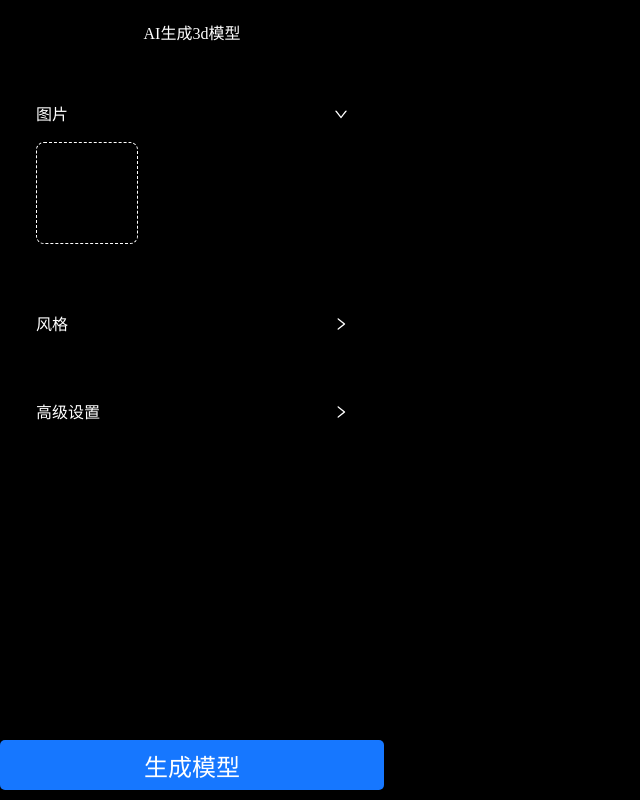
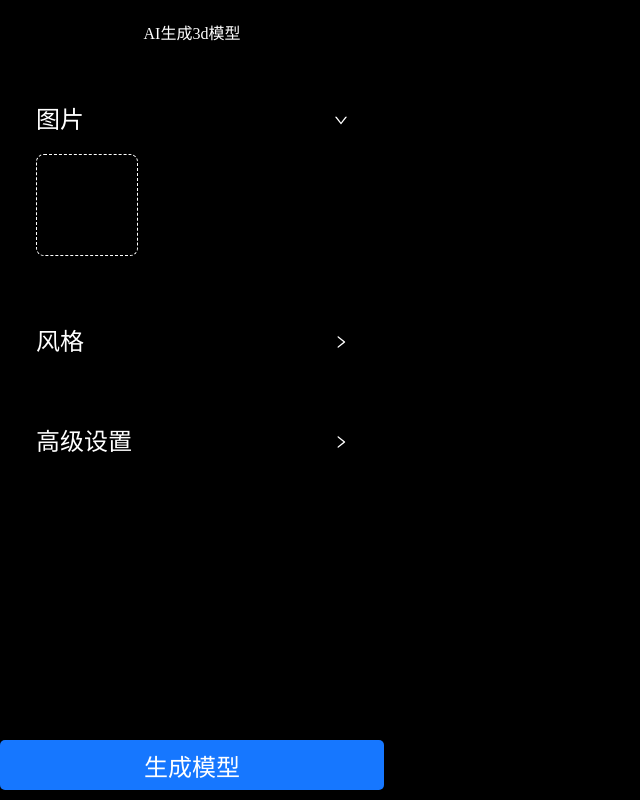
Before and after one commit to Codejoy-Lab/3dIamgeDispaly, a React (Vite) app: page /imageToModel in a window 1280 px wide. Shown: the whole page, without its empty margins (0-640 px from the left). Built offline with nearby package versions, Linux system fonts and the light colour scheme.

Commit message:
feat: 修改样式

```diff
--- a/src/Pages/ImageToModel/index.module.scss
+++ b/src/Pages/ImageToModel/index.module.scss
@@ -6,6 +6,12 @@
     display: flex;
     justify-content: center;
     align-items: center;
+
+    :global {
+        .ant-collapse-header-text {
+            font-size: 1.5rem;
+        }
+    }
 }
 
 
@@ -76,7 +82,7 @@
 }
 
 .typeHeader {
-    padding: 10px 0;
+    padding: 20px 0;
 }
 
 .typeLabel {
@@ -89,7 +95,7 @@
 
     .textarea {
         outline: none !important;
-        width: 100%;
+        width: calc(100% - 20px);
         resize: vertical;
         border-radius: 5px;
         padding: 10px;
@@ -108,3 +114,10 @@
 .HighLevelSettingTitle {
     padding: 10px 0;
 }
+
+.ItemWrap {
+    width: 100%;
+    height: auto;
+    // background-color: #1677FF;    border-radius: 10px;
+    // padding-right: 20px;    ;
+}
--- a/src/Pages/ImageToModel/index.tsx
+++ b/src/Pages/ImageToModel/index.tsx
@@ -1,4 +1,4 @@
-import React, { useEffect, useState } from "react";
+import React, { ReactNode, useEffect, useState } from "react";
 import styles from "./index.module.scss";
 import { InboxOutlined, PlusOutlined } from "@ant-design/icons";
 import { Button, Image, Upload, message, Radio, RadioChangeEvent } from "antd";
@@ -6,6 +6,7 @@ import Three3D from "@/components/Three3D";
 import Collapse from "@/components/Collapse";
 import Bar from "@/components/Bar";
 import type { GetProp, UploadFile, UploadProps, CollapseProps } from "antd";
+import { log } from "three/examples/jsm/nodes/Nodes.js";
 type FileType = Parameters<GetProp<UploadProps, "beforeUpload">>[0];
 
 export default () => {
@@ -18,20 +19,33 @@ export default () => {
     {
       label: "图片",
       key: 1,
-      children: <UploadImage />,
+      //  children: <UploadImage />,
+      children: (
+        <ItemWrap>
+          <UploadImage />
+        </ItemWrap>
+      ),
       style: panelStyle,
     },
     {
       label: "风格",
       key: 2,
-      children: <StyleSelcted />,
+      children: (
+        <ItemWrap>
+          <StyleSelcted />
+        </ItemWrap>
+      ),
       style: panelStyle,
     },
 
     {
       label: "高级设置",
       key: 3,
-      children: <HighLevelSetting />,
+      children: (
+        <ItemWrap>
+          <HighLevelSetting />
+        </ItemWrap>
+      ),
       style: panelStyle,
     },
   ];
@@ -66,6 +80,7 @@ const StyleSelcted: React.FC = (props) => {
     {
       name: "a",
       label: "A : Head-to-body height ratio:",
+      title: "头身高比",
       value: 1,
       range: [0, 2],
     },
@@ -74,18 +89,21 @@ const StyleSelcted: React.FC = (props) => {
       label: "B: Head-to-body width ratio:",
       value: 1,
       range: [0, 2],
+      title: "头部与身体宽度比",
     },
     {
       name: "c",
       label: "C : Legs-to-body height ratio:",
       value: 1,
       range: [0, 2],
+      title: "腿身高比",
     },
     {
       name: "d",
       label: "D: Arms-to-body length ratio:",
       value: 1,
       range: [0, 2],
+      title: "手臂与身体长度比",
     },
     {
       name: "e",
@@ -93,6 +111,7 @@ const StyleSelcted: React.FC = (props) => {
         "E : Span of two legs, range from 0 to 15, default 9 if not specified:",
       value: 9,
       range: [0, 15],
+      title: "两条腿的跨度，范围从0到15",
     },
   ];
   const [modelType, setModelType] = useState(1);
@@ -129,12 +148,12 @@ const StyleSelcted: React.FC = (props) => {
           ? list.map((item) => {
               return (
                 <div key={item.label}>
-                  <span className={styles.typeLabel}>{`${item.label}  ${
+                  <span className={styles.typeLabel}>{`${item.title}  ${
                     valueObj[item.name]
                   }`}</span>
                   <Bar
                     name={item.name}
-                    value={item.value}
+                    value={valueObj[item.name]}
                     range={item.range}
                     onChange={handleValueChange}
                   />
@@ -229,3 +248,11 @@ const HighLevelSetting = () => {
     </div>
   );
 };
+
+interface ItemWrapProps {
+  children: ReactNode;
+}
+const ItemWrap = (props: ItemWrapProps) => {
+  const { children } = props;
+  return <div className={styles.ItemWrap}>{children}</div>;
+};
--- a/src/Pages/TextToModel/index.module.scss
+++ b/src/Pages/TextToModel/index.module.scss
@@ -24,6 +24,7 @@
 
 .collapse {
     width: 100%;
+
     height: calc(100% - 100px);
     overflow: scroll;
 }
@@ -66,7 +67,8 @@
 
 .textarea {
     outline: none !important;
-    width: 100%;
+    width: calc(100% - 20px);
+
     resize: vertical;
     border-radius: 5px;
     padding: 10px;
@@ -89,7 +91,7 @@
 }
 
 .typeHeader {
-    padding: 10px 0;
+    padding: 20px 0;
 }
 
 .typeLabel {
@@ -102,7 +104,8 @@
 
     .textarea {
         outline: none !important;
-        width: 100%;
+        width: calc(100% - 20px);
+
         resize: vertical;
         border-radius: 5px;
         padding: 10px;
@@ -121,3 +124,10 @@
 .HighLevelSettingTitle {
     padding: 10px 0;
 }
+
+.ItemWrap {
+    width: 100%;
+    height: auto;
+    // background-color: #1677FF;    border-radius: 10px;
+    // padding-right: 20px;    ;
+}
--- a/src/Pages/TextToModel/index.tsx
+++ b/src/Pages/TextToModel/index.tsx
@@ -1,4 +1,4 @@
-import React, { useEffect, useState } from "react";
+import React, { ReactNode, useEffect, useState } from "react";
 import styles from "./index.module.scss";
 import { InboxOutlined, PlusOutlined } from "@ant-design/icons";
 import { Button, Image, Upload, message, Radio, RadioChangeEvent } from "antd";
@@ -42,7 +42,6 @@ export default () => {
         <div className={styles.collapse}>
           <Collapse onChange={() => {}} items={items}></Collapse>
         </div>
-
         <ButtonRow></ButtonRow>
       </div>
       <div className={styles.right}>
@@ -66,6 +65,7 @@ const StyleSelcted: React.FC = (props) => {
     {
       name: "a",
       label: "A : Head-to-body height ratio:",
+      title: "头身高比",
       value: 1,
       range: [0, 2],
     },
@@ -74,18 +74,21 @@ const StyleSelcted: React.FC = (props) => {
       label: "B: Head-to-body width ratio:",
       value: 1,
       range: [0, 2],
+      title: "头部与身体宽度比",
     },
     {
       name: "c",
       label: "C : Legs-to-body height ratio:",
       value: 1,
       range: [0, 2],
+      title: "腿身高比",
     },
     {
       name: "d",
       label: "D: Arms-to-body length ratio:",
       value: 1,
       range: [0, 2],
+      title: "手臂与身体长度比",
     },
     {
       name: "e",
@@ -93,6 +96,7 @@ const StyleSelcted: React.FC = (props) => {
         "E : Span of two legs, range from 0 to 15, default 9 if not specified:",
       value: 9,
       range: [0, 15],
+      title: "两条腿的跨度，范围从0到15",
     },
   ];
   const [modelType, setModelType] = useState(1);
@@ -118,7 +122,7 @@ const StyleSelcted: React.FC = (props) => {
   return (
     <div className={styles.StyleSelcted}>
       <div className={styles.typeSelected}>
-        <div className={styles.typeHeader}>模型类别</div>
+        <div className={styles.typeHeader}>模型类别：</div>
         <Radio.Group onChange={handleTypeChange} value={modelType}>
           <Radio value={1}>物品模型</Radio>
           <Radio value={2}>人物模型</Radio>
@@ -129,7 +133,7 @@ const StyleSelcted: React.FC = (props) => {
           ? list.map((item) => {
               return (
                 <div key={item.label}>
-                  <span className={styles.typeLabel}>{`${item.label}  ${
+                  <span className={styles.typeLabel}>{`${item.title}  ${
                     valueObj[item.name]
                   }`}</span>
                   <Bar
@@ -238,3 +242,10 @@ const TextArea = () => {
     ></textarea>
   );
 };
+interface ItemWrapProps {
+  children: ReactNode;
+}
+const ItemWrap = (props: ItemWrapProps) => {
+  const { children } = props;
+  return <div className={styles.ItemWrap}>{children}</div>;
+};
--- a/src/components/Bar/index.tsx
+++ b/src/components/Bar/index.tsx
@@ -20,6 +20,7 @@ export default (props: BarProps) => {
         min={range[0]}
         max={range[1]}
         tooltip={{ formatter }}
+        value={value}
         onChange={(v) => {
           const data = {
             value: v,
--- a/src/components/Collapse/index.module.scss
+++ b/src/components/Collapse/index.module.scss
@@ -3,8 +3,18 @@
     height: 100%;
 
     :global {
+        .ant-collapse-header {
+            display: flex;
+            flex-direction: row;
+            align-items: center !important;
+        }
+
         .ant-collapse-item {
             border-bottom: none;
         }
+
+        .ant-collapse-header-text {
+            font-size: 1.5rem;
+        }
     }
 }
```
